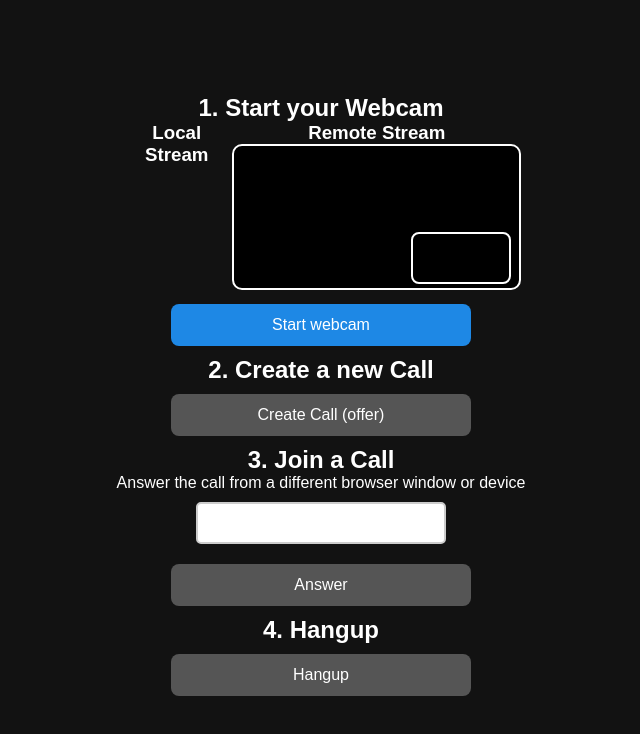
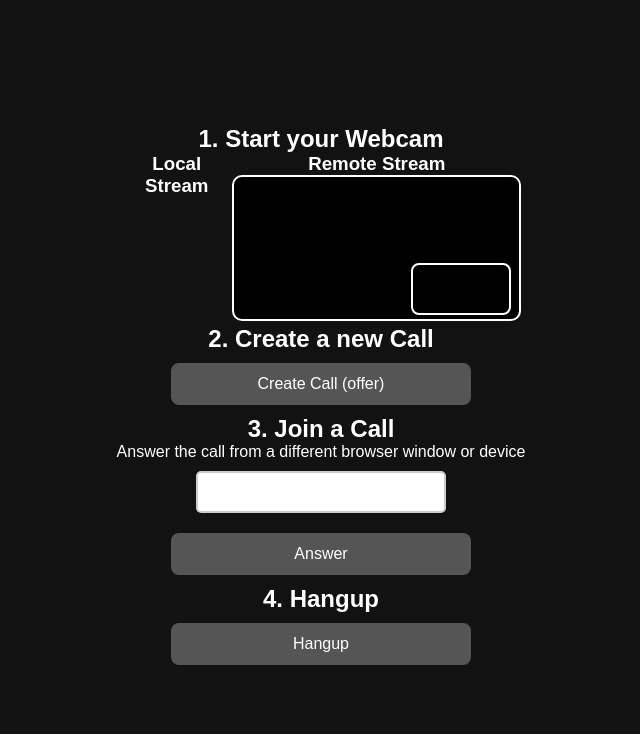
Before and after one commit to nirmal-k-007/hosting, a plain HTML site: page index.html in a window 1280 px wide. Shown: the whole page, without its empty margins (319-959 px from the left). Drawn offline with Linux system fonts and the light colour scheme.

Commit message:
Update index.html

```diff
--- a/index.html
+++ b/index.html
@@ -14,7 +14,7 @@
 </head>
 
 <body>
-    <h2>1. Start your Webcam</h2>
+    <h2 id="name">1. Start your Webcam</h2>
     <div class="videos">
         <span>
             <h3>Local Stream</h3>
@@ -26,7 +26,6 @@
         </span>
     </div>
 
-    <button id="webcamButton">Start webcam</button>
     <h2>2. Create a new Call</h2>
     <button id="callButton" disabled>Create Call (offer)</button>
 
```
